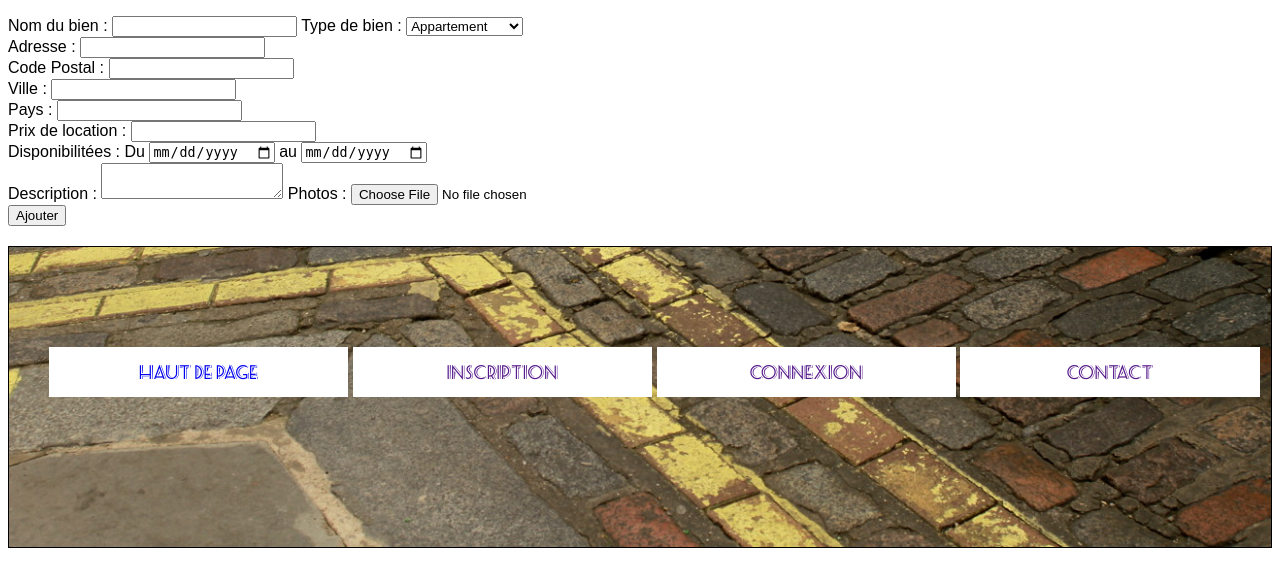
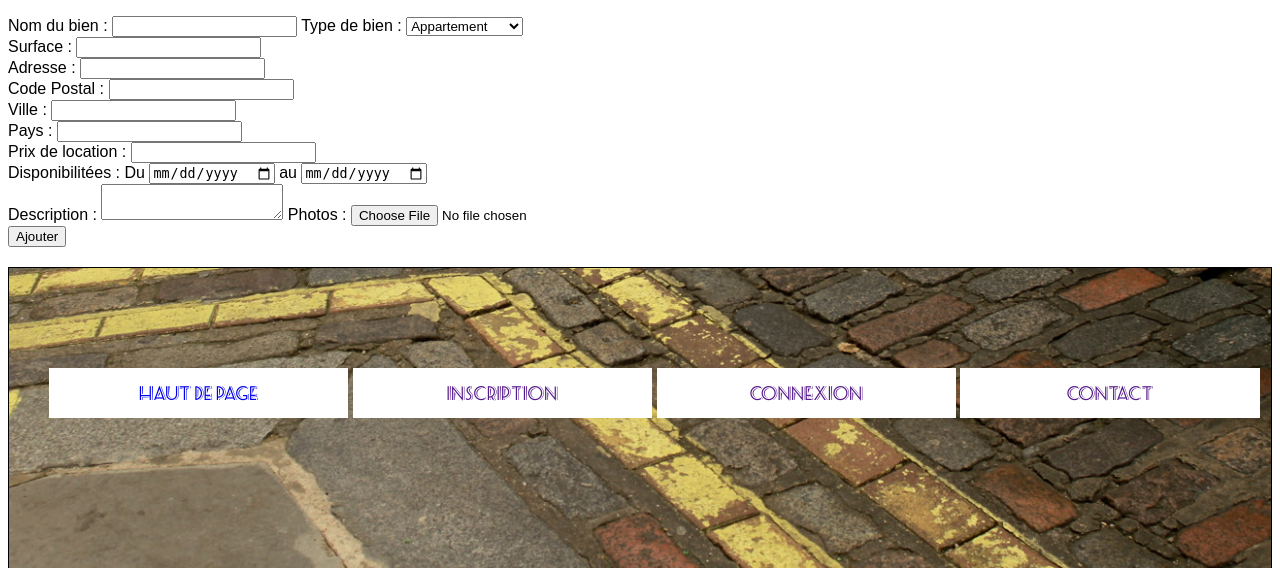
Before and after one commit to MiguelAdige/FreeBed, a PHP site: page /index.php?p=ajout-bien in a window 1280 px wide. Shown: the part 195-763 px from the top of the page. Run offline with PHP 8.4, Linux system fonts and the light colour scheme; the visitor is signed in with stand-in values (Sample User, id 1).

Commit message:
ajout bien
ajout variable surface

```diff
--- a/include/ajout-bien.php
+++ b/include/ajout-bien.php
@@ -4,10 +4,11 @@
 
 
 	//on verifie que l'utilisateur a bien rentrer toutes les informations
-	if(isset($_POST["nom"])	&& isset($_POST["type"]) && isset($_POST["adresse"]) && isset($_POST["cp"]) && isset($_POST["ville"]) && isset($_POST["pays"])
-		&& isset($_POST["tarif"])	&& isset($_POST["debut"]) && isset($_POST["fin"]) && isset($_POST["description"]) && isset($_FILES["photo"])){
+	if(isset($_POST["nom"])	&& isset($_POST["type"]) && isset($_POST["surface"]) && isset($_POST["adresse"]) && isset($_POST["cp"]) && isset($_POST["ville"]) && isset($_POST["pays"])
+		&& isset($_POST["tarif"]) && isset($_POST["debut"]) && isset($_POST["fin"]) && isset($_POST["description"]) && isset($_FILES["photo"])){
 		$nom = $_POST["nom"];
 		$type = $_POST["type"];
+		$surface = $_POST["surface"];
 		$adresse = $_POST["adresse"];
 		$cp = $_POST["cp"];
 		$ville = $_POST["ville"];
@@ -86,7 +87,7 @@
 						<option value="gite" name="gite">Gite</option>
 						<option value="chambre" name="chambre">Chambre d'hôte</option>
 					</select><br/>
-
+	Surface : <input type="text" name="surface"><br/>
 	Adresse : <input type="text" name="adresse"><br/>
 	Code Postal : <input type="text" name="cp"><br/>
 	Ville : <input type="text" name="ville"><br/>
```
